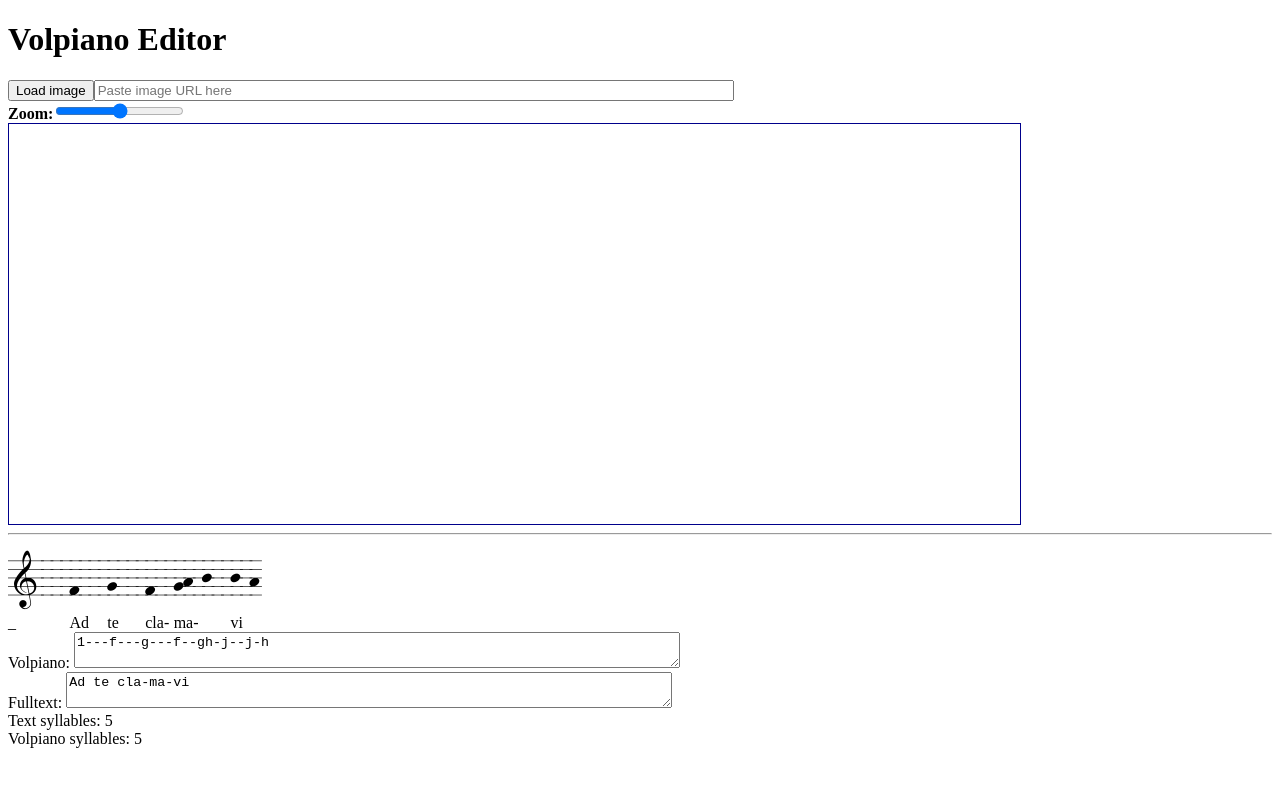
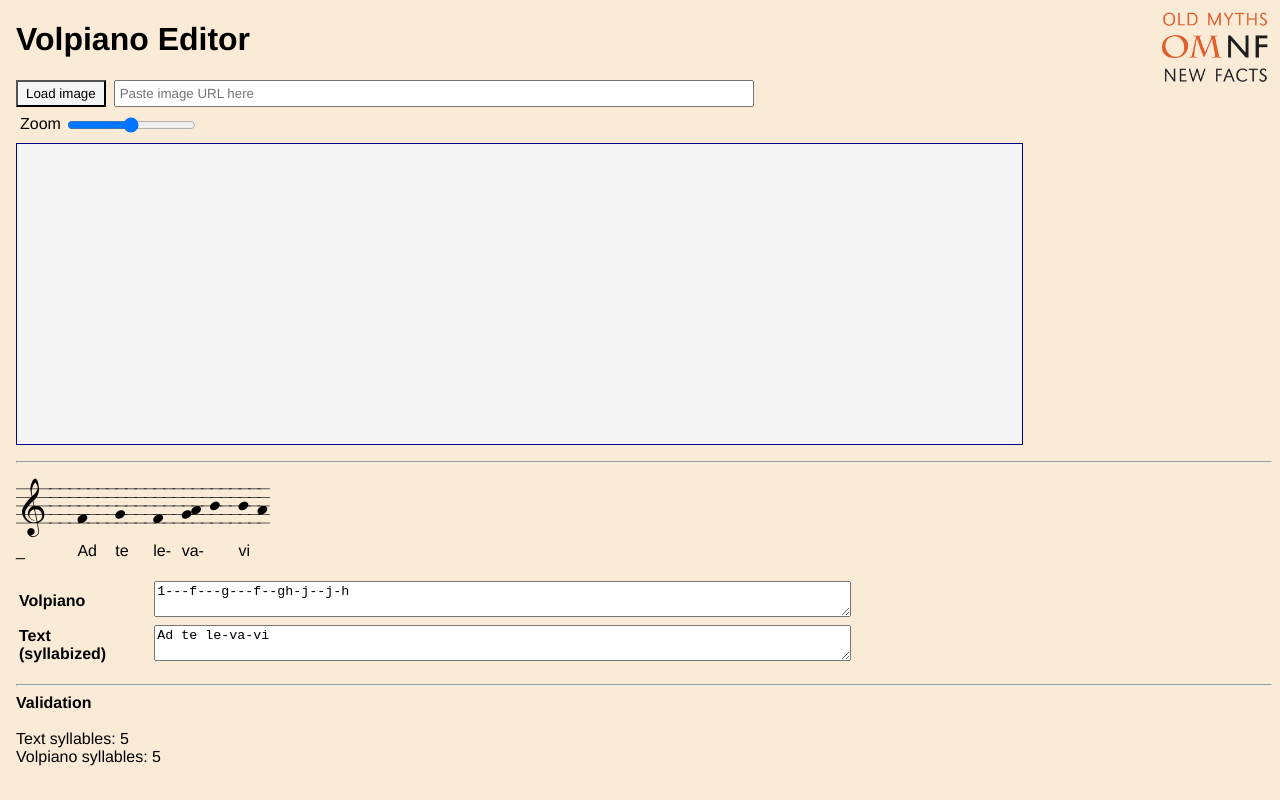
Before and after one commit to hajicj/volpiano-editor, an Angular app: page / in a window 1280 px wide. Built offline with nearby package versions, Linux system fonts and the light colour scheme.

Commit message:
Improved styling.

```diff
--- a/src/app/app.component.html
+++ b/src/app/app.component.html
@@ -1,3 +1,6 @@
+<img class="logoHeader"
+     alt="Old Myths, New Facts project: https://smnf.cz"
+     src="assets/images/logo_en_light_transparent.png">
 <h1>Volpiano Editor</h1>
 
 <app-image-view></app-image-view>
--- a/src/app/editor/editor.component.css
+++ b/src/app/editor/editor.component.css
@@ -1,3 +1,9 @@
 textarea {
-  width: 600px;
+  width: 80%;
+  min-width: 600px;
+  font-family: "Courier New", monospace;
 }
+
+.editorLayoutTable {
+  width: 80%;
+}
--- a/src/app/editor/editor.component.html
+++ b/src/app/editor/editor.component.html
@@ -6,21 +6,35 @@
     [volpiano]="volpiano"
     [text]="fulltext">
   </app-volpiano-renderer>
+  <br/>
+<!--  <h3>Inputs</h3>-->
+  <table class="editorLayoutTable">
 
-<!--  <h3>Inputs</h3>-->
-  <div #volpianoInputContainer>
-    <span>Volpiano:&nbsp;</span>
-    <textarea #volpianoInput
-      [value]="volpiano.volpianoString" (input)="updateVolpiano()"></textarea>
-  </div>
+    <tr #volpianoInputContainer>
+      <td>
+        <span style="width: 200px;"><b>Volpiano</b>&nbsp;</span>
+      </td>
+      <td>
+        <textarea #volpianoInput
+          [value]="volpiano.volpianoString" (input)="updateVolpiano()"></textarea>
+      </td>
+    </tr>
 
-  <div #fulltextInputContainer>
-    <span>Fulltext:&nbsp;</span>
-    <textarea #fulltextInput
-              [value]="fulltext" (input)="updateFulltext()"></textarea>
-  </div>
+    <tr #fulltextInputContainer>
+      <td>
+        <span style="width: 200px;"><b>Text<br/>(syllabized)&nbsp;</b></span>
+      </td>
+      <td>
+        <textarea #fulltextInput
+                  [value]="fulltext" (input)="updateFulltext()"></textarea>
+      </td>
+    </tr>
+  </table>
+
+  <hr/>
 
   <div #validation>
+    <b>Validation</b> <br/><br/>
     Text syllables: {{ textSyllablesCount }}
     <br/>
     Volpiano syllables: {{ volpianoSyllablesCount }}
--- a/src/app/editor/editor.component.ts
+++ b/src/app/editor/editor.component.ts
@@ -12,7 +12,7 @@ import { Volpiano } from '../data-structures/volpiano';
 export class EditorComponent implements OnInit {
 
   public volpiano: Volpiano = new Volpiano('1---f---g---f--gh-j--j-h');
-  public fulltext: string = 'Ad te cla-ma-vi';
+  public fulltext: string = 'Ad te le-va-vi';
 
   @ViewChild('volpianoInput', {static: false}) volpianoInput: ElementRef;
   @ViewChild('fulltextInput', {static: false}) fulltextInput: ElementRef;
--- a/src/app/image-view/image-view.component.css
+++ b/src/app/image-view/image-view.component.css
@@ -1,8 +1,9 @@
 div.imageCanvas {
   border: 1px solid darkblue;
   width: 80%;
-  height: 400px;
+  height: 300px;
   overflow: hidden;
+  background-color: whitesmoke;
 }
 
 div.canvasContainer {
@@ -15,4 +16,17 @@ img#image {
 
 input.imageURLinput {
   width: 50%;
+  min-width: 200px;
+  padding: 4px;
+  vertical-align: middle;
 }
+
+.imageControls {
+  vertical-align: middle;
+  padding: 4px 0;
+}
+
+.imageControlsLabel {
+  padding-left: 4px;
+  padding-right: 4px;
+}
--- a/src/app/image-view/image-view.component.html
+++ b/src/app/image-view/image-view.component.html
@@ -5,7 +5,7 @@
            placeholder="Paste image URL here">
   </div>
   <div class="imageControls">
-    <b>Zoom:</b><input type="range" min="{{ minZoom }}" step="0.05" max="{{ maxZoom }}"
+    <span class="imageControlsLabel">Zoom</span><input class="imageControls" type="range" min="{{ minZoom }}" step="0.05" max="{{ maxZoom }}"
            [(ngModel)]="zoomLevel"><br />
 <!--    <b>Zoom Level:</b> {{ zoomLevel }}<br />-->
 <!--    <b>Center:</b> ({{ centerX }}, {{ centerY }})<br />-->
--- a/src/app/views/word-view/word-view.component.ts
+++ b/src/app/views/word-view/word-view.component.ts
@@ -1,6 +1,7 @@
-import {Component, Input, OnInit} from '@angular/core';
+import {Component, Input, OnInit, QueryList, ViewChildren} from '@angular/core';
 import {Volpiano} from '../../data-structures/volpiano';
 import {ChantData} from '../../data-structures/chant';
+import {SyllableViewComponent} from '../syllable-view/syllable-view.component';
 
 @Component({
   selector: 'app-word-view',
@@ -11,6 +12,8 @@ export class WordViewComponent implements OnInit {
 
   @Input() chantWord: Array<[Volpiano, string]>;
   @Input() isLastWord: boolean;
+
+  @ViewChildren(SyllableViewComponent) syllableViews: QueryList<SyllableViewComponent>;
 
   get volpiano(): Volpiano {
     const vSyls = this.chantWord.map(chantSyl => chantSyl[0].volpianoString);
--- a/src/styles.css
+++ b/src/styles.css
@@ -10,3 +10,34 @@
   font-family: "Volpiano2";
   src: local("Volpiano2"), url(./assets/fonts/volpiano2.woff);
 }
+
+* {
+  font-family: Helvetica, sans-serif;
+}
+
+html {
+  background-color: antiquewhite;
+}
+
+button {
+  padding: 4px 8px;
+  margin-right: 8px;
+  vertical-align: middle;
+  background-color: whitesmoke;
+}
+
+img.logoHeader {
+  height: 80px;
+  position: absolute;
+  right: 8px;
+  top: 8px;
+}
+
+body {
+  padding-left: 8px;
+}
+
+hr {
+  margin-top: 16px;
+  margin-bottom: 8px;
+}
```
Also changed, not shown: src/assets/images/logo_en_light_transparent.png (added).
